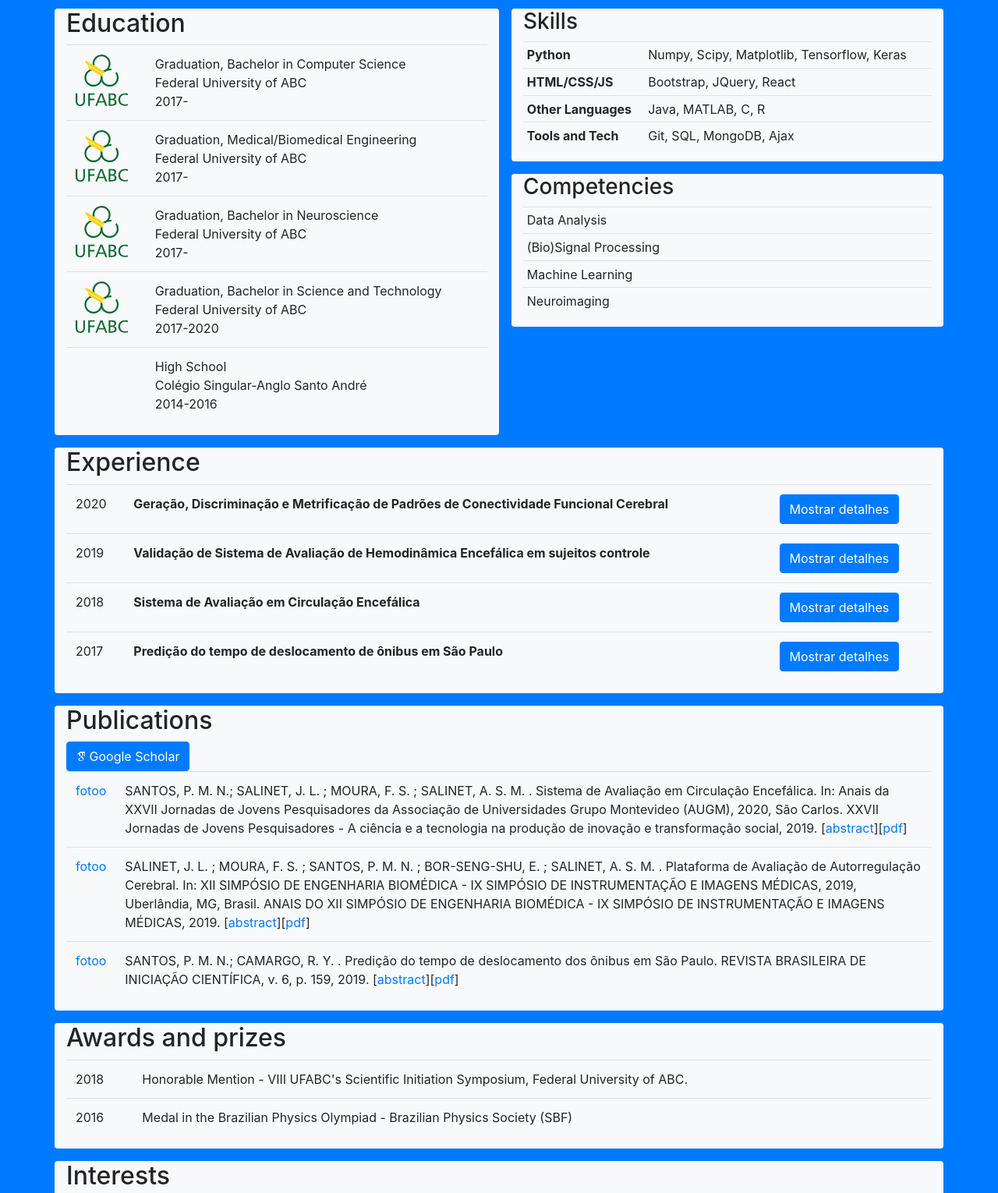
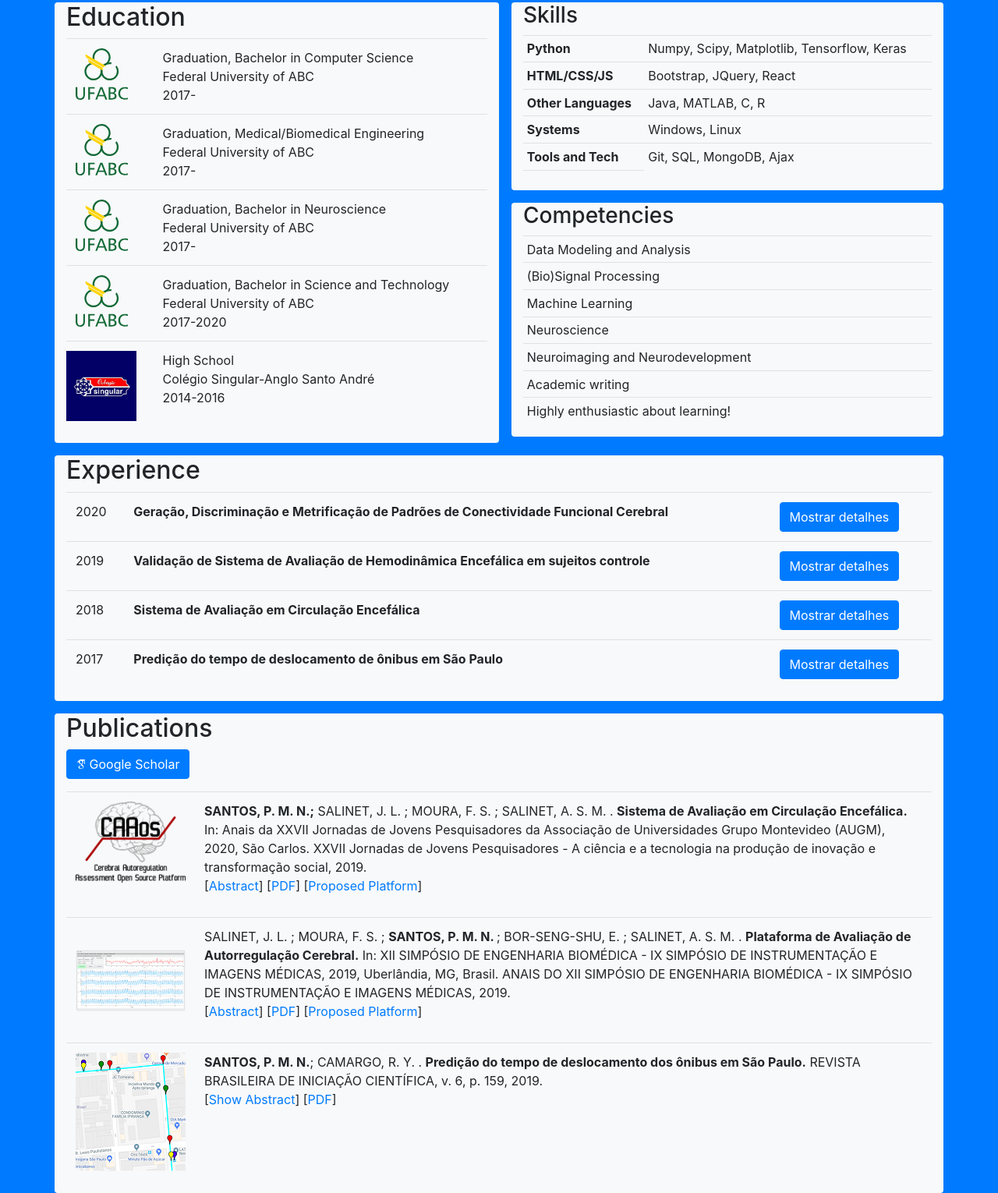
Before and after one commit to pedro6e/pedro6e.github.io, a website: page index.html in a window 1280 px wide. Shown: the part 425-1955 px from the top of the page at 78% size. Drawn offline with nearby package versions, Linux system fonts and the light colour scheme; files whose address does not match are found by name.

Commit message:
Singular Icon, Publication Images, anchor tag _blank obtion

```diff
--- a/index.html
+++ b/index.html
@@ -1,5 +1,5 @@
 <!DOCTYPE html>
-<html lang="en">
+<html lang="pt-BR">
 <head>
     <meta charset="UTF-8">
     <meta name="viewport" content="width=device-width, initial-scale=1.0">
@@ -58,9 +58,9 @@
         </div>
     </nav>
 
-    <div class="container mt-4">
+    <div class="container mt-3">
         <div class="row bg-light mb-3" style="border-radius: 0.25rem; padding-top: 15px;">
-            <div class="col-sm-12 col-md-4 col-lg-3 col-xl-3 d-flex justify-content-center"  style="padding-bottom: 15px;">
+            <div class="col-sm-12 col-md-4 col-lg-3 col-xl-3 d-flex justify-content-center" style="padding-bottom: 15px;">
                 <img id="me" src="img/roxo.jpeg" alt="me" width="208px" height="306px">
             </div>
             <div class="clearfix visible-xl"></div>
@@ -69,23 +69,23 @@
                 <p>Research Scientist and Student at Universidade Federal do ABC (SP, Brazil)</p>
                 <p>I'm interested in Signal Processing and Machine Learning in the contex of Neuroscience and Biomedical Engineering.
                     I am currently working on a scientific initiation project constructing a GAN (Generative Adversarial Network) applied
-                    to functional Magnetic Resonance Imaging (fMRI) data regarding mental disorders and aiming a carachterization of the typical brain.
+                    to functional Magnetic Resonance Imaging (fMRI) data regarding mental disorders and aiming a carachterization of the neurotypical brain from a conexionist perspective.
 
                 </p>
                 <p>
-                    <a class="btn btn-social-icon btn-md btn-linkedin" href="https://www.linkedin.com/in/pedro-machado-nery-dos-santos-34444b1a4/"><i class="fa fa-fw fa-linkedin"></i></a>
-                    <a class="btn btn-social-icon btn-lg" href="mailto:pedro6e@gmail.com"><i class="fa fa-fw fa-envelope-o"></i></a>
-                    <a class="btn btn-social-icon" href="https://orcid.org/0000-0002-4191-4066">
+                    <a class="btn btn-social-icon btn-md btn-linkedin" href="https://www.linkedin.com/in/pedro-machado-nery-dos-santos-34444b1a4/" target="_blank"><i class="fa fa-fw fa-linkedin"></i></a>
+                    <a class="btn btn-social-icon btn-lg" href="mailto:pedro6e@gmail.com" target="_blank"><i class="fa fa-fw fa-envelope-o"></i></a>
+                    <a class="btn btn-social-icon" href="https://orcid.org/0000-0002-4191-4066" target="_blank">
                         <img alt="ORCID logo" src="img/ORCID_iD.svg" width="31" height="31">
                     </a>
-                    <a class="btn btn-social-icon" href="https://scholar.google.com.br/citations?view_op=list_works&hl=pt-BR&user=oSzZ_7UAAAAJ">
+                    <a class="btn btn-social-icon" href="https://scholar.google.com.br/citations?view_op=list_works&hl=pt-BR&user=oSzZ_7UAAAAJ" target="_blank">
                         <img src="img/google-svgrepo-com.svg" alt="google my citations" width="31" height="31">
                     </a>
-                    <a class="btn btn-social-icon" href="http://lattes.cnpq.br/6424010257030208">
+                    <a class="btn btn-social-icon" href="http://lattes.cnpq.br/6424010257030208"  target="_blank">
                         <img src="img/icon_lattes.png" alt="link curriculo lattes" width="31" height="31">
                     </a>
 
-                    <a class="btn btn-social-icon btn-github" href="https://github.com/pedro6e"><i class="fa fa-github"></i></a>
+                    <a class="btn btn-social-icon btn-github" href="https://github.com/pedro6e"  target="_blank"><i class="fa fa-github"></i></a>
                     <!--a class="btn btn-social-icon" href="https://scholar.google.com.br/citations?view_op=list_works&hl=pt-BR&user=oSzZ_7UAAAAJ">
                         <img class="btn btn-social-icon" src="img/google_scholar.png" width="31" height="31" alt="google_scholar">
                     </a-->
@@ -126,7 +126,7 @@
                             </td>
                         </tr>
                         <tr>
-                            <td></td>
+                            <td style="padding-left: 0cm;"><img src="img/sing.png" alt="" width="90"></td>
                             <td>High School<br>
                                 Colégio Singular-Anglo Santo André<br>
                                 2014-2016
@@ -136,15 +136,17 @@
                 </table>
             </div>
             <div class="col-12 col-md ml-md-3">
-                <div class="row">
-                    <div class="col bg-light mb-3" style="border-radius: 0.25rem;">
+                <div class="row mb-3">
+                    <div class="col bg-light" style="border-radius: 0.25rem;">
                         <h3>Skills</h3>
                         <table class="table table-hover table-sm">
                             <tbody>
                                 <tr><td><strong>Python</strong></td> <td>Numpy, Scipy, Matplotlib, Tensorflow, Keras</td></tr>
                                 <tr><td><strong>HTML/CSS/JS</strong></td><td>Bootstrap, JQuery, React</td></tr>
                                 <tr><td><strong>Other Languages</strong></td><td>Java, MATLAB, C, R</td></tr>
+                                <tr><td><strong>Systems</strong></td><td>Windows, Linux</td></tr>
                                 <tr><td><strong>Tools and Tech</strong></td><td>Git, SQL, MongoDB, Ajax</td></tr>
+                                <tr><td></td></tr>
                             </tbody>
                         </table>
                     </div>
@@ -154,10 +156,13 @@
                         <h3>Competencies</h3>
                         <table class="table table-hover table-sm">
                             <tbody>
-                                <tr><td>Data Analysis</td></tr>
+                                <tr><td>Data Modeling and Analysis</td></tr>
                                 <tr><td>(Bio)Signal Processing</td></tr>
                                 <tr><td>Machine Learning</td></tr>
-                                <tr><td>Neuroimaging</td></tr>
+                                <tr><td>Neuroscience</td></tr>
+                                <tr><td>Neuroimaging and Neurodevelopment</td></tr>
+                                <tr><td>Academic writing</td></tr>
+                                <tr><td>Highly enthusiastic about learning!</td></tr>
                             </tbody>
                         </table>
                     </div>
@@ -237,14 +242,8 @@
                                 de probabilidade, tornando possível identificar aspectos a serem melhorados. Fatores como a variabilidade
                                 dos tempos de viagem podem indicar a qualidade do serviço e serem relacionados com elementos constituintes
                                 do serviço fornecido. Neste trabalho avaliamos a distribuição dos tempos de viagens de 20 linhas de
-                                ônibus de São Paulo. Utilizamos dados históricos da SPTrans relativos à linhas, pontos e trajetos de diferentes
-                                ônibus da cidade de São Paulo numa modelagem que os agrupou em viagens. Após a limpeza dos dados, separamos os
-                                    dados em diferentes categorias referentes, por exemplo, a dias de semana, feriados ou fins de semana.
-                                    Analisamos a distribuição dos tempos de viagem utilizando as distribuições de probabilidade normal e lognormal.
-                                    A distribuição que melhor caracterizou os tempos de viagem na maior parte dos casos foi a lognormal, indicando
-                                    que há uma parcela de ônibus demorando muito mais do que a média. Finalmente, analisamos como cada um dos fatores
-                                    constituintes do serviço (tamanho das linhas, número de paradas, tempo médio de viagem, velocidade média)
-                                    se relacionavam entre si e afetavam a qualidade do serviço</p>
+                                ônibus de São Paulo. Utilizamos dados históricos da SPTrans relativos à linhas, pontos e trajetos de diferentes ônibus da cidade de São Paulo numa modelagem que os agrupou em viagens. Após a limpeza dos dados, separamos os dados em diferentes categorias referentes, por exemplo, a dias de semana, feriados ou fins de semana. Analisamos a distribuição dos tempos de viagem utilizando as distribuições de probabilidade normal e lognormal. A distribuição que melhor caracterizou os tempos de viagem na maior parte dos casos foi a lognormal, indicando que há uma parcela de ônibus demorando muito mais do que a média. Finalmente, analisamos como cada um dos fatores constituintes do serviço (tamanho das linhas, número de paradas, tempo médio de viagem, velocidade média) se relacionavam entre si e afetavam a qualidade do serviço
+                            </p>
                         </td>
                         <td>
                             <a class="btn btn-primary" data-toggle="collapse" role="button" href="#PDPDdesc" aria-expanded="false" aria-controls="PDPDdesc">
@@ -258,35 +257,60 @@
         <div class="row bg-light mb-3" style="border-radius: 0.25rem;">
             <div class="col">
                 <h2>Publications</h2>
-                    <a role="button" class="btn btn-primary" href="https://scholar.google.com.br/citations?view_op=list_works&hl=pt-BR&user=oSzZ_7UAAAAJ">
+                    <p>
+                        <a role="button" class="btn btn-primary" href="https://scholar.google.com.br/citations?view_op=list_works&hl=pt-BR&user=oSzZ_7UAAAAJ" target="_blank">
                             <i class="ai ai-google-scholar ai-1x"></i> Google Scholar
                         </a>
+                    </p>
 
                 <table class="table table-hover">
-
                     <tr>
-                        <td><a href="https://jornadasaugm.faiufscar.com/anais#/trabalho/1901">fotoo</a></td>
-                        <td>SANTOS, P. M. N.; SALINET, J. L. ; MOURA, F. S. ; SALINET, A. S. M. . Sistema de Avaliação em
-                                Circulação Encefálica. In: Anais da XXVII Jornadas de Jovens Pesquisadores da Associação de
-                                Universidades Grupo Montevideo (AUGM), 2020, São Carlos. XXVII Jornadas de Jovens Pesquisadores - A
-                                ciência e a tecnologia na produção de inovação e transformação social, 2019.
-                                [<a href="">abstract</a>][<a href="">pdf</a>]<!--https://github.com/CAAosPlatform/CAAos-->
+                        <td>
+                            <a href="https://github.com/CAAosPlatform/CAAos" target="_blank">
+                                <img src="img/CAAos_logo600x443.png" alt="" width="141px">
+                            </a>
+                        </td>
+                        <td>
+                            <strong>SANTOS, P. M. N.;</strong> SALINET, J. L. ; MOURA, F. S. ; SALINET, A. S. M. . <strong>Sistema de     Avaliação em Circulação Encefálica.</strong> In: Anais da XXVII Jornadas de Jovens Pesquisadores da Associação de Universidades Grupo Montevideo (AUGM), 2020, São Carlos. XXVII Jornadas de Jovens Pesquisadores - A ciência e a tecnologia na produção de inovação e transformação social, 2019.
+                            <p>
+                                [<a href="">Abstract</a>]
+                                [<a href="https://jornadasaugm.faiufscar.com/anais#/trabalho/1901" target="_blank">PDF</a>]
+                                [<a href="https://github.com/CAAosPlatform/CAAos" target="_blank">Proposed&nbsp;Platform</a>]
+                            </p>
                         </td>
                     </tr>
                     <tr>
-                        <td><a href="https://zenodo.org/record/3459941#.XzsKPehKhQK">fotoo</a></td>
-                        <td>SALINET, J. L. ; MOURA, F. S. ; SANTOS, P. M. N. ; BOR-SENG-SHU, E. ; SALINET, A. S. M. .
-                            Plataforma de Avaliação de Autorregulação Cerebral. In: XII SIMPÓSIO DE ENGENHARIA BIOMÉDICA - IX
-                            SIMPÓSIO DE INSTRUMENTAÇÃO E IMAGENS MÉDICAS, 2019, Uberlândia, MG, Brasil.
+                        <td style="vertical-align: middle;">
+                            <a href="https://zenodo.org/record/3459941#.XzsKPehKhQK" target="_blank">
+                                <img src="img/platform.png" alt="" width="141px">
+                            </a>
+                        </td>
+                        <td>SALINET, J. L. ; MOURA, F. S. ; <strong>SANTOS, P. M. N. </strong>; BOR-SENG-SHU, E. ; SALINET, A. S. M. .
+                            <strong>Plataforma de Avaliação de Autorregulação Cerebral.</strong> In: XII SIMPÓSIO DE ENGENHARIA BIOMÉDICA - IX SIMPÓSIO DE INSTRUMENTAÇÃO E IMAGENS MÉDICAS, 2019, Uberlândia, MG, Brasil.
                             ANAIS DO XII SIMPÓSIO DE ENGENHARIA BIOMÉDICA - IX SIMPÓSIO DE INSTRUMENTAÇÃO E IMAGENS MÉDICAS, 2019.
-                            [<a href="">abstract</a>][<a href="">pdf</a>]<!--https://github.com/CAAosPlatform/CAAos-->
+                            <p>
+                                [<a href="">Abstract</a>]
+                                [<a href="https://zenodo.org/record/3459941#.XzsKPehKhQK" target="_blank">PDF</a>]
+                                [<a href="https://github.com/CAAosPlatform/CAAos" target="_blank">Proposed&nbsp;Platform</a>]
+                            </p>
                         </td>
                     </tr>
                     <tr>
-                        <td><a href="https://periodicos.itp.ifsp.edu.br/index.php/IC/article/view/1581">fotoo</a></td>
                         <td>
-                            SANTOS, P. M. N.; CAMARGO, R. Y. . Predição do tempo de deslocamento dos ônibus em São Paulo.
-                            REVISTA BRASILEIRA DE INICIAÇÃO CIENTÍFICA, v. 6, p. 159, 2019. [<a href="">abstract</a>][<a href="">pdf</a>]
+                            <a href="https://periodicos.itp.ifsp.edu.br/index.php/IC/article/view/1581" target="_blank">
+                                <img src="img/PDPD2.png" alt="PDPD" width="141px" height="152px">
+                            </a>
+                        </td>
+                        <td>
+                            <strong>SANTOS, P. M. N.</strong>; CAMARGO, R. Y. . <strong>Predição do tempo de deslocamento dos ônibus em São Paulo.</strong> REVISTA BRASILEIRA DE INICIAÇÃO CIENTÍFICA, v. 6, p. 159, 2019.
+                            <p>
+                                [<a data-toggle="collapse" role="button" href="#PDPDabs" aria-expanded="false" aria-controls="PDPDabs">Show Abstract</a>]
+                                [<a href="https://periodicos.itp.ifsp.edu.br/index.php/IC/article/view/1581" target="_blank">PDF</a>]
+                            </p>
+                            <p class="collapse" id="PDPDabs">
+                                <strong>Abstract:</strong> In the context of Smart Cities, we used SPTrans data to model the travel times of 20 São Paulo bus lines as probability distributions, analyzing their variability. The distribution which best fitted the travel times in most cases was the lognormal, showing that there is a portion of buses travels taking much longer than the mean to be completed. We also analyzed how each constituent factor (line length, number of stops, mean travel time, mean velocity) related to each other and affected service quality.<br>
+                                <strong>Keywords:</strong>Urban Mobility. Smart Cities.
+                            </p>
                         </td>
                     </tr>
                 </table>
@@ -295,7 +319,7 @@
         <div class="row bg-light mb-3" style="border-radius: 0.25rem;">
             <div class="col">
                 <h2>Awards and prizes</h2>
-                <table class="table table-hover">
+                <table class="table table-hover table-sm">
                     <tbody>
                         <tr>
                             <td>2018</td>
@@ -346,9 +370,12 @@
                 </div>
             </div>
         </div>
-    </div>
-    <div class="container mt-3 bg-light" style="border-radius: 0.25rem;">
+        <div class="row mb-5 bg-light" style="border-radius: 0.25rem;">
+            <div class="col">
                 <h2>Personal Projects</h2>
+                <!-- media querie-like things as in bamos-->
+
+                <!--cards as in walt-->
                 <div class="row row-cols-1 row-cols-md-3">
                     <div class="col mb-4">
                         <div class="card">
@@ -379,6 +406,8 @@
                     </div>
                 </div>
             </div>
+        </div>
+    </div>
     <script src="node_modules/jquery/dist/jquery.slim.min.js"></script>
     <script src="node_modules/popper.js/dist/umd/popper.min.js"></script>
     <script src="node_modules/bootstrap/dist/js/bootstrap.min.js"></script>
```
Also changed, not shown: img/PDPD2.png (added), img/platform.png (added), img/sing.png (added). Lines whose indentation alone changed are shown as unchanged.
